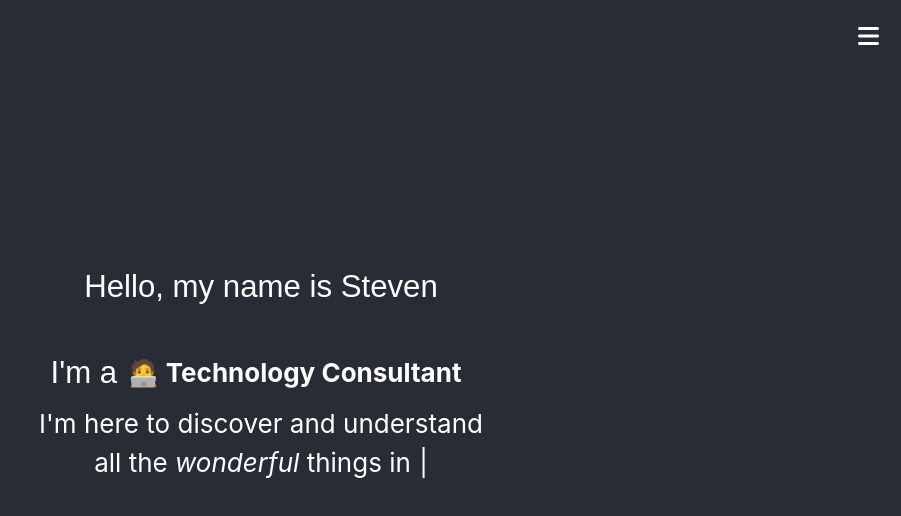
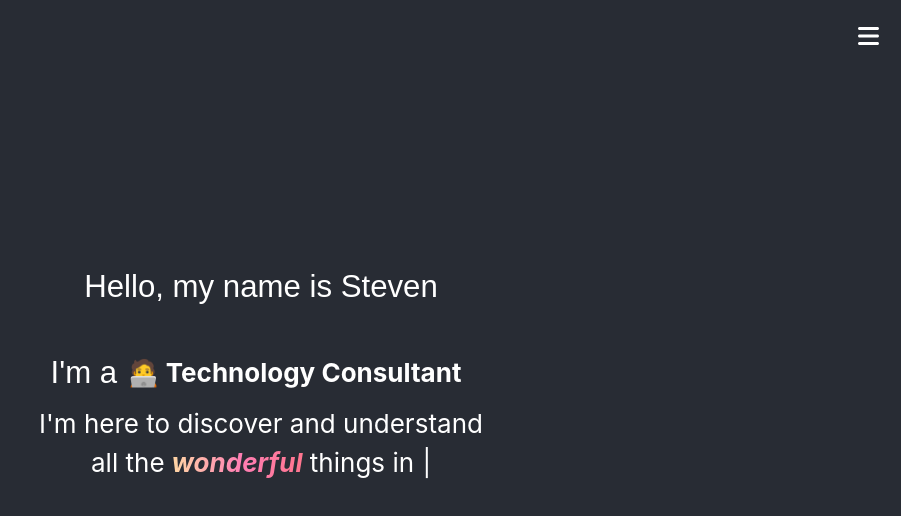
Before and after one commit to schteeben95/schteeben95.github.io, a React (Create React App) app: page / in a window 1280 px wide. Shown: the top 516 px of the page, without its empty margins (379-1280 px from the left). Built offline with nearby package versions, Linux system fonts and the light colour scheme; the HTML template or start-up script is replaced by a standard one.

Commit message:
Add some flare

```diff
--- a/src/App.css
+++ b/src/App.css
@@ -73,3 +73,30 @@ a:visited {
 .dropdown-menu a:hover {
   transform: scale(1.05); /* subtle zoom */
 }
+
+.wonderful-text {
+  font-weight: bold;
+  background: linear-gradient(
+    90deg,
+    #ff7eb3,
+    #ff758c,
+    #ffb199,
+    #ffd3a5,
+    #ff7eb3
+  );
+  background-size: 200% auto;
+  background-clip: text;
+  -webkit-background-clip: text;
+  color: transparent;
+  -webkit-text-fill-color: transparent;
+  animation: shimmer 5s linear infinite reverse;
+}
+
+@keyframes shimmer {
+  0% {
+    background-position: 0% 0%;
+  }
+  100% {
+    background-position: 200% 0%;
+  }
+}
--- a/src/TypingEffect.jsx
+++ b/src/TypingEffect.jsx
@@ -13,7 +13,7 @@ const TypingEffect = ({setShowIcons}) => {
               .pauseFor(1000)
               .typeString("I'm here to discover and understand")
               .typeString("<br />")
-              .typeString("all the <i>wonderful</i> things in life.")
+              .typeString("all the <i class='wonderful-text'>wonderful</i> things in life.")
               .pauseFor(2000)
               .typeString("<br />")
               .pauseFor(50)
```
